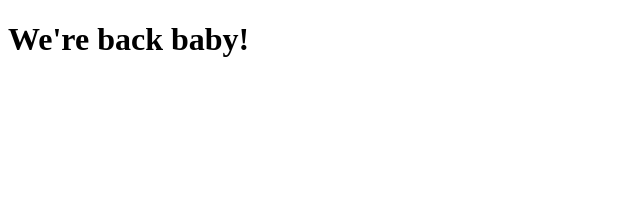
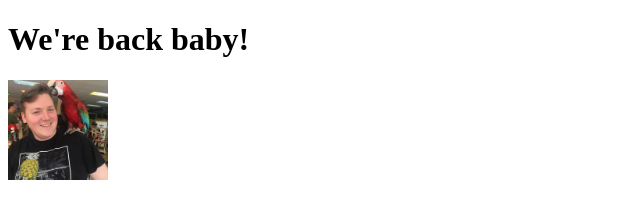
Before and after one commit to johnpwilson3005/timetorelearn, a plain HTML site: page index.html in a window 1280 px wide. Shown: the whole page, without its empty margins (0-640 px from the left). Drawn offline with Linux system fonts and the light colour scheme.

Commit message:
remembered how to put in images!

```diff
--- a/index.html
+++ b/index.html
@@ -8,5 +8,6 @@
 </head>
 <body>
     <h1>We're back baby!</h1>
+    <img src=img/Parker.jpg alt="parkers alter ego" height="100" width="100">
 </body>
 </html>
```
Also changed, not shown: img/Parker.jpg (added).
